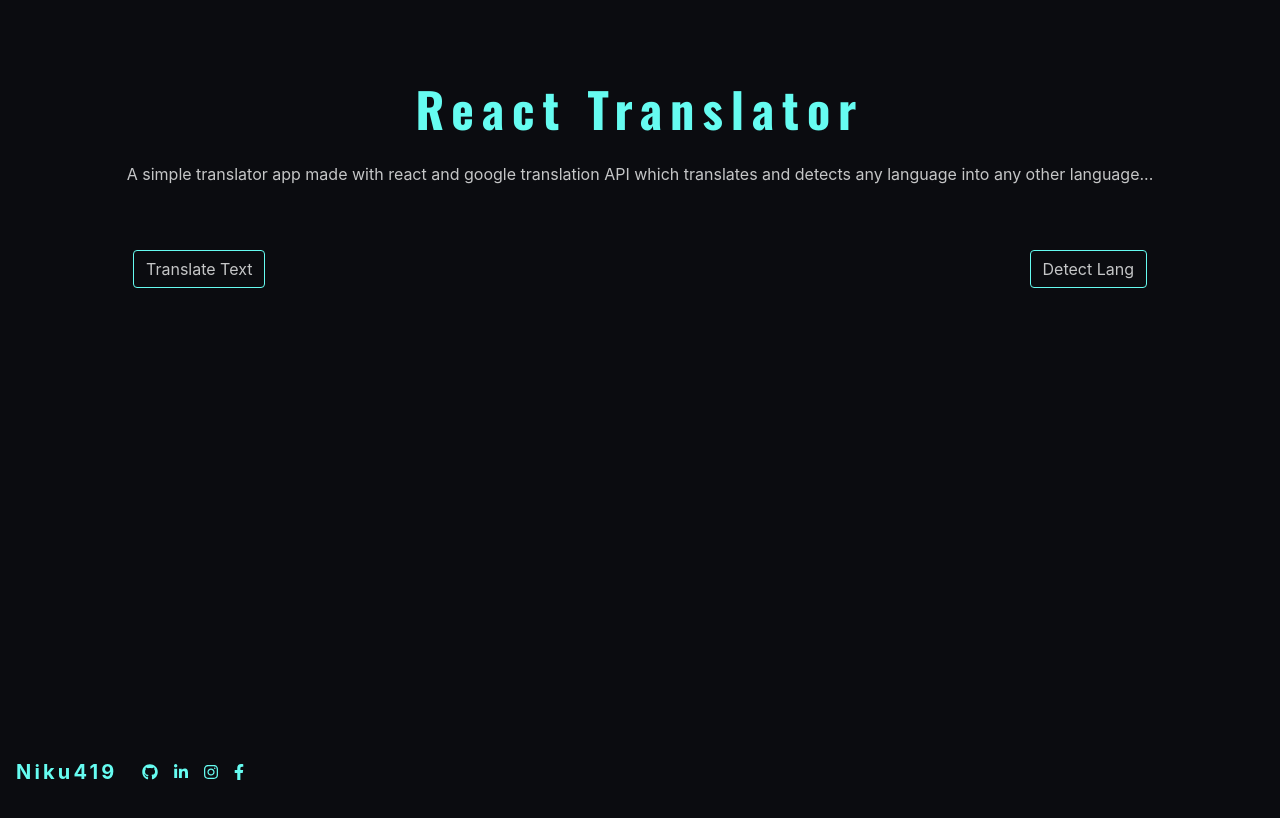
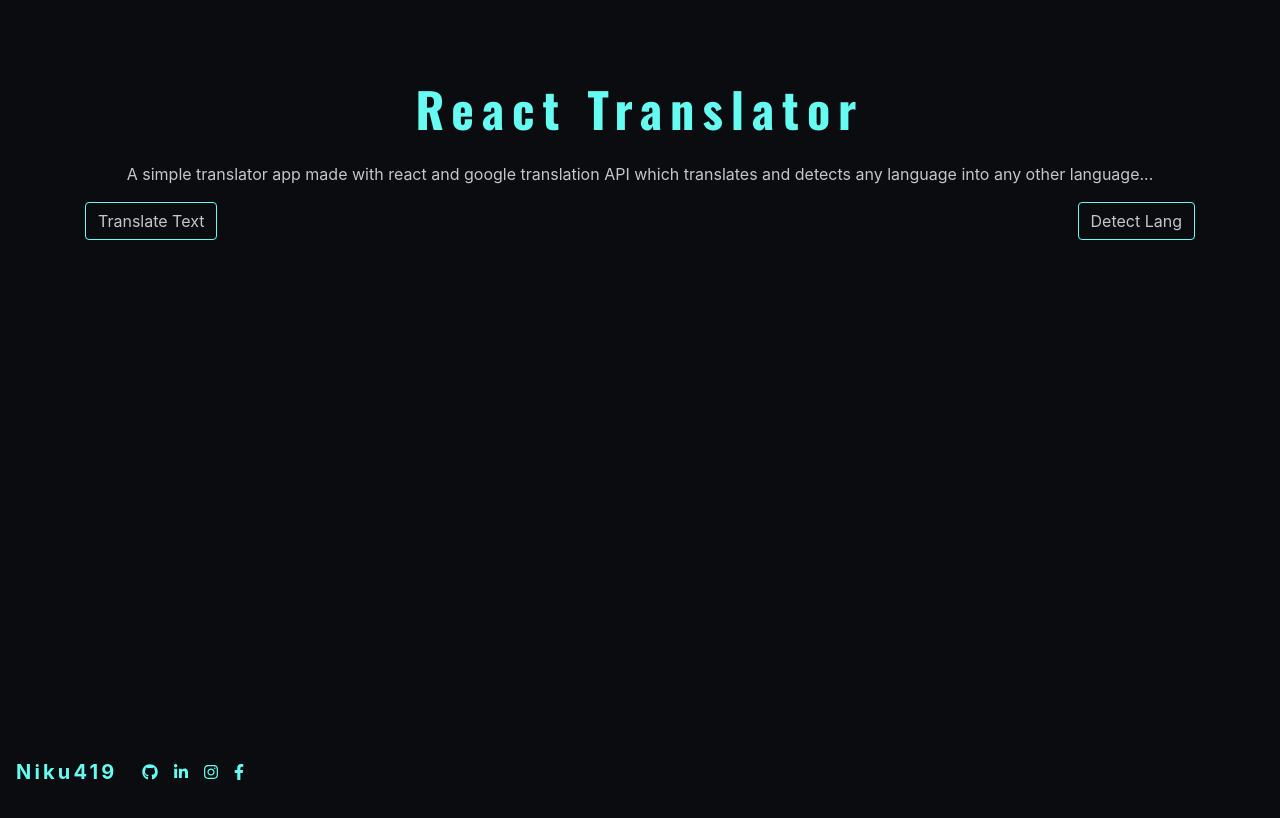
Before and after one commit to niku419/translator-detector, a React (Create React App) app: page / in a window 1280 px wide. Shown: the top 818 px of the page. Built offline with nearby package versions, Linux system fonts and the light colour scheme.

Commit message:
:mechanic: removed margins to buttons

```diff
--- a/src/ReactTranslator/Main.jsx
+++ b/src/ReactTranslator/Main.jsx
@@ -12,7 +12,7 @@
           <h1 className="heading">React Translator</h1>
           <div className="description m-3">A simple translator app made with react and google translation API which translates and detects any language into any other language...</div>
         </div>
-        <div className="d-flex justify-content-between m-5" >
+        <div className="d-flex justify-content-between" >
           <a className="btn primary" href="/translate" role="button">Translate Text</a>
           <a className="btn primary" href="/detect" role="button">Detect Lang</a>
         </div>
--- a/src/ReactTranslator/Translate.jsx
+++ b/src/ReactTranslator/Translate.jsx
@@ -1,5 +1,5 @@
 import React,{ useState, useEffect } from 'react'
-import { Container, Dropdown, Form, InputGroup} from 'react-bootstrap'
+import { Container, Dropdown, Form, InputGroup } from 'react-bootstrap'
 import {languages} from './languages'
 import { motion } from 'framer-motion'
 
```
